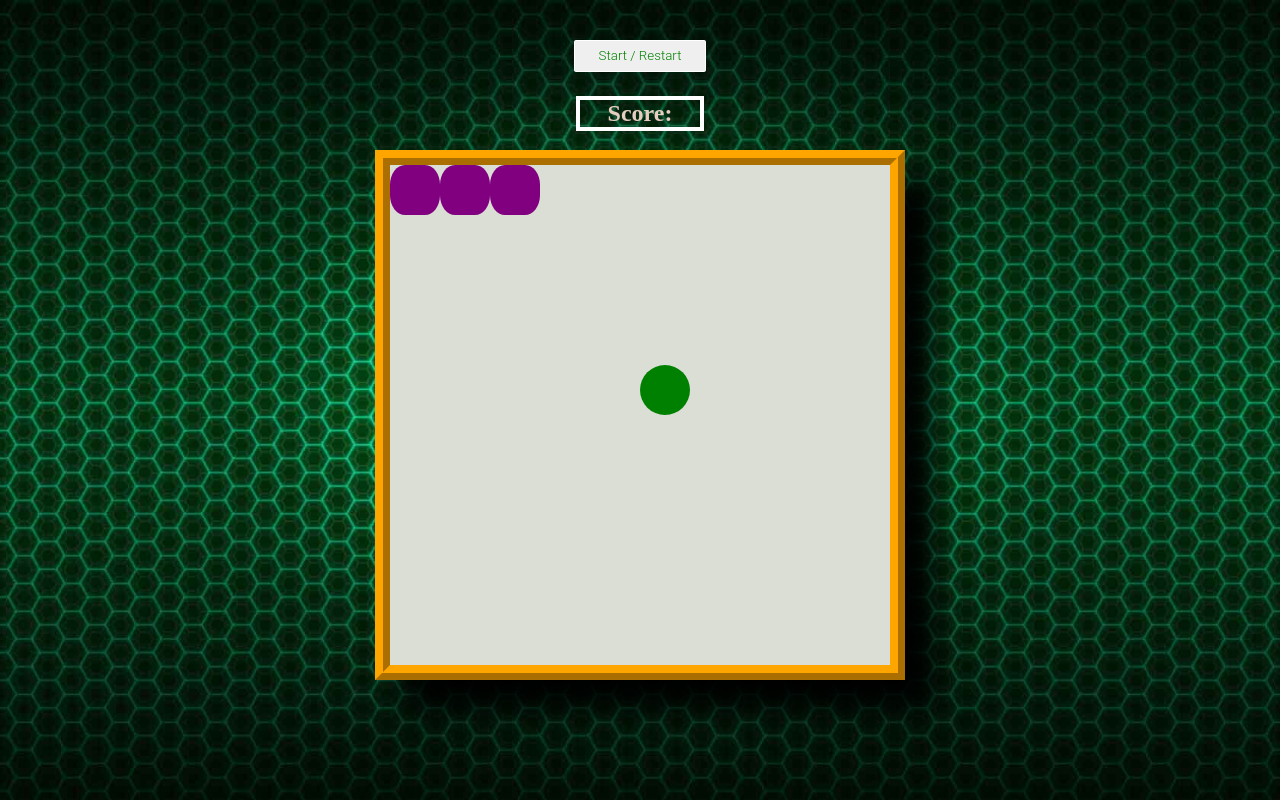
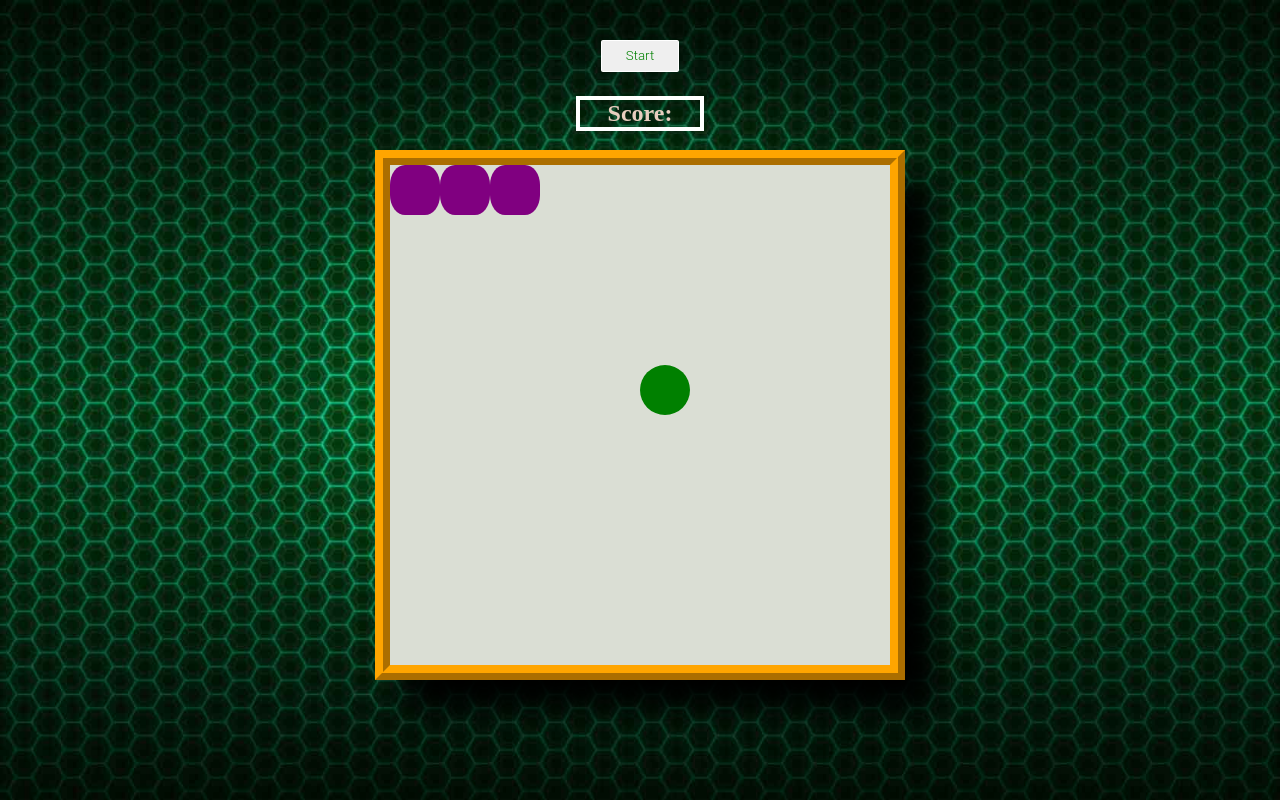
Before and after one commit to Siddhant1419/Snake-Game, a plain HTML site: page index.html in a window 1280 px wide. Drawn offline with Linux system fonts and the light colour scheme.

Commit message:
Second Commit

```diff
--- a/index.html
+++ b/index.html
@@ -6,7 +6,7 @@
         <meta charset = "UTF-8">
     </head>
     <body>
-        <button id="btn">Start / Restart</button>
+        <button id="btn">Start</button>
         <h2>Score: <span id="score"></span></h2>
         <div class="grid"></div>
         <script src="app.js"></script>
```
